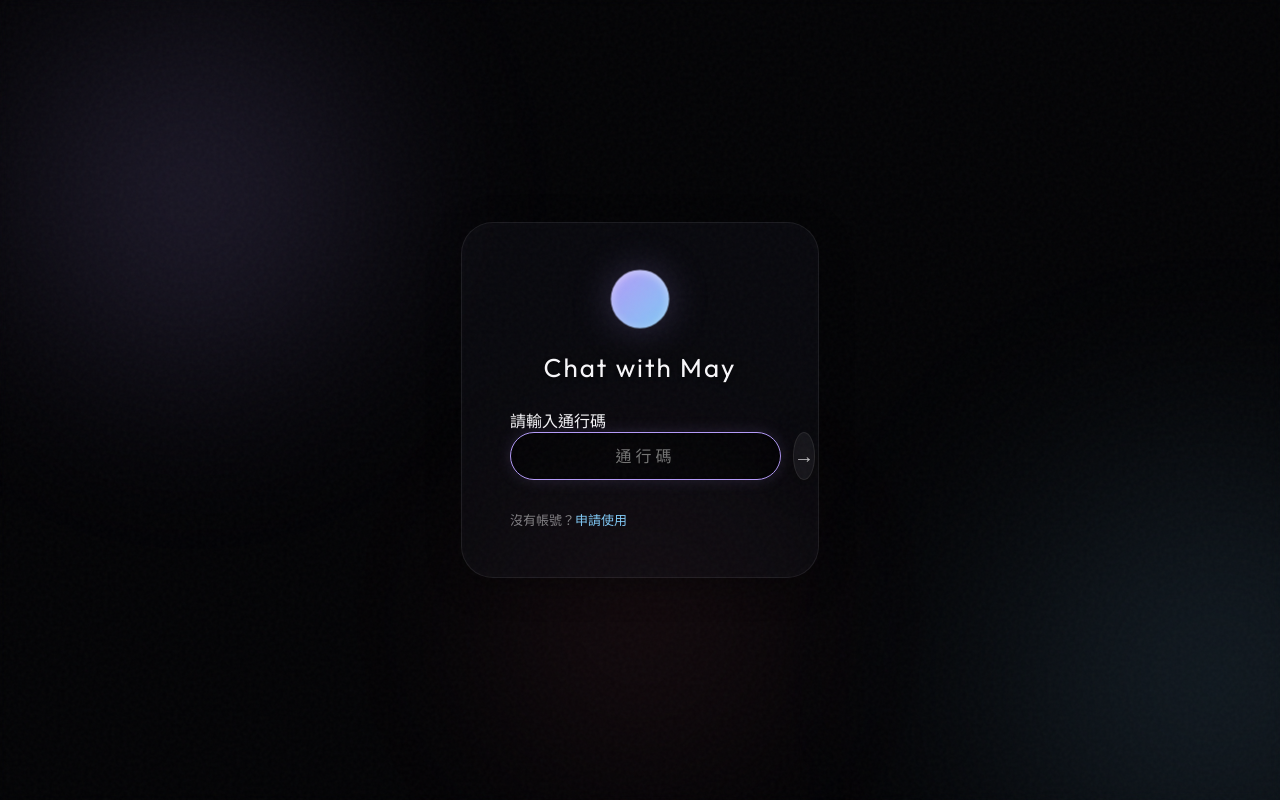
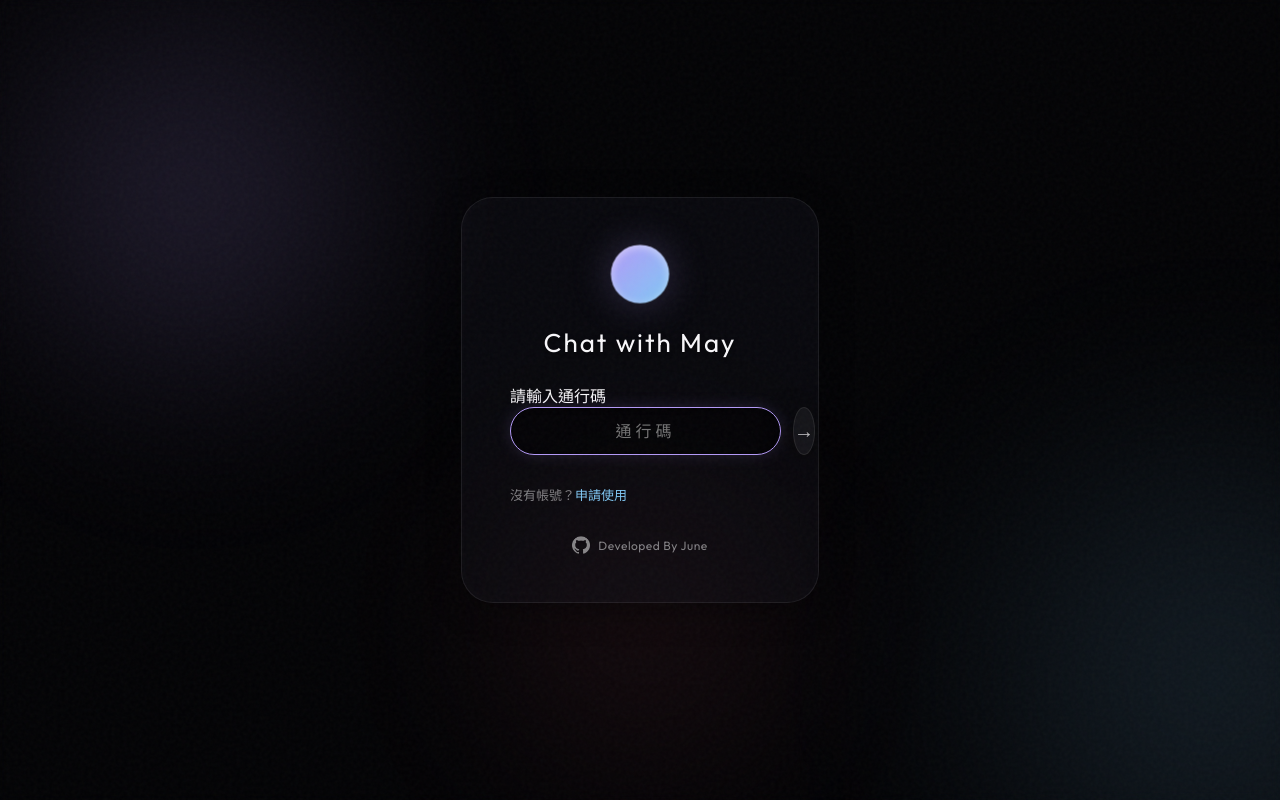
Before and after one commit to june-in-exile/Chat-With-May, a website: page public/index.html in a window 1280 px wide. Drawn offline with Linux system fonts and the light colour scheme.

Commit message:
feat: add GitHub logo and developer attribution to auth screen

```diff
--- a/public/index.html
+++ b/public/index.html
@@ -52,6 +52,13 @@
         <p>⏳</p>
         <p>申請已送出</p>
         <p class="auth-sub">管理員審核通過後，你會收到 Email 通知。</p>
+      </div>
+
+      <div class="auth-footer">
+        <a href="https://github.com/june-in-exile/Chat-With-May" target="_blank" rel="noopener noreferrer">
+          <img src="/github.png" alt="GitHub" class="github-logo" />
+        </a>
+        <span>Developed By June</span>
       </div>
     </div>
   </div>
--- a/public/style.css
+++ b/public/style.css
@@ -247,6 +247,41 @@ body::before {
   font-size: 13px;
   color: var(--text-dim);
   line-height: 1.6;
+}
+
+.auth-footer {
+  display: flex;
+  align-items: center;
+  gap: 8px;
+  margin-top: 8px;
+}
+
+.auth-footer a {
+  display: flex;
+  align-items: center;
+  transition: opacity 0.2s;
+}
+
+.auth-footer a:hover {
+  opacity: 0.7;
+}
+
+.github-logo {
+  width: 18px;
+  height: 18px;
+  filter: invert(1);
+  opacity: 0.5;
+  transition: opacity 0.2s;
+}
+
+.auth-footer a:hover .github-logo {
+  opacity: 0.8;
+}
+
+.auth-footer span {
+  font-size: 12px;
+  color: var(--text-dim);
+  letter-spacing: 0.5px;
 }
 
 #auth-register,
```
Also changed, not shown: public/github.png (added).
